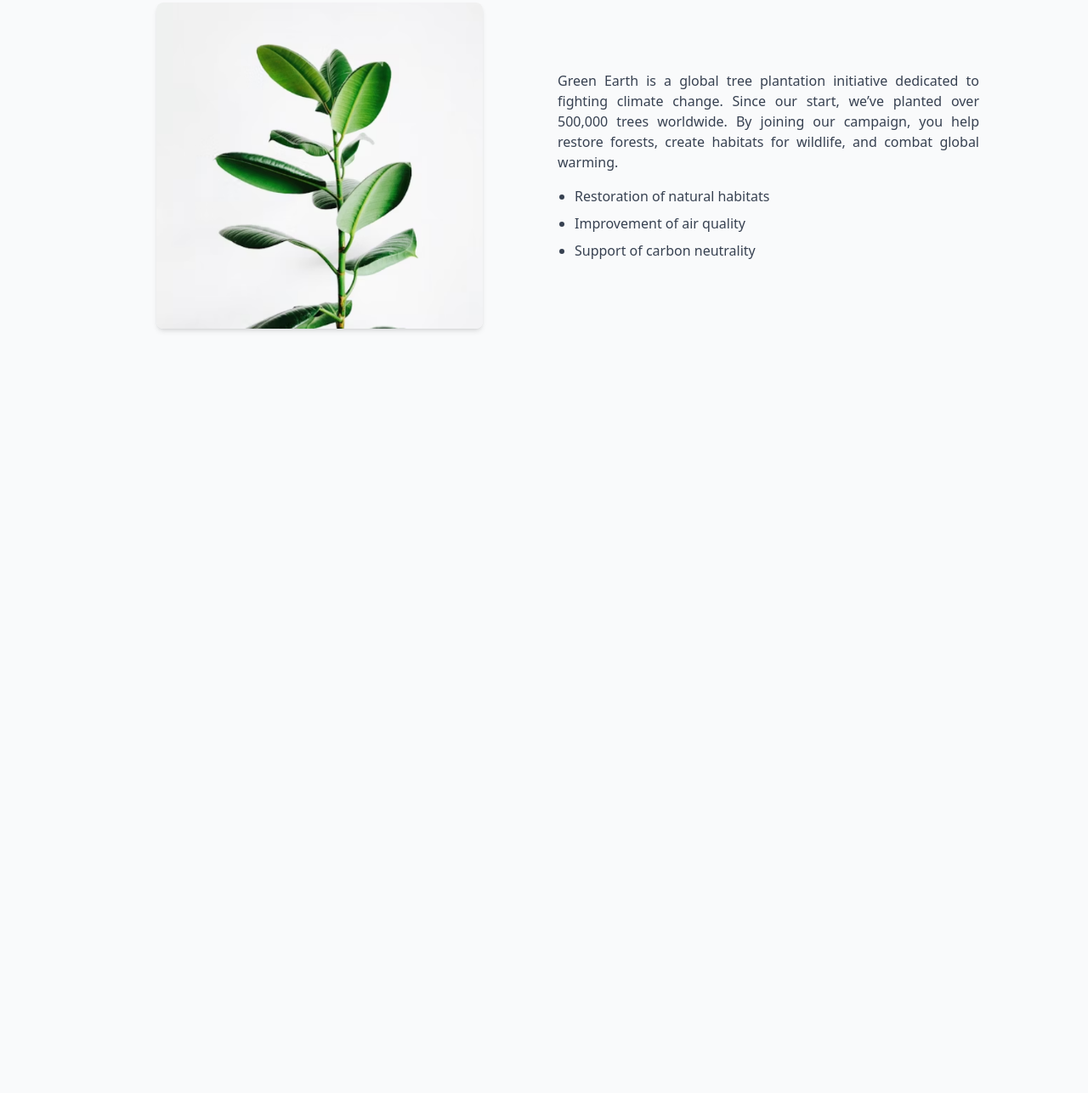
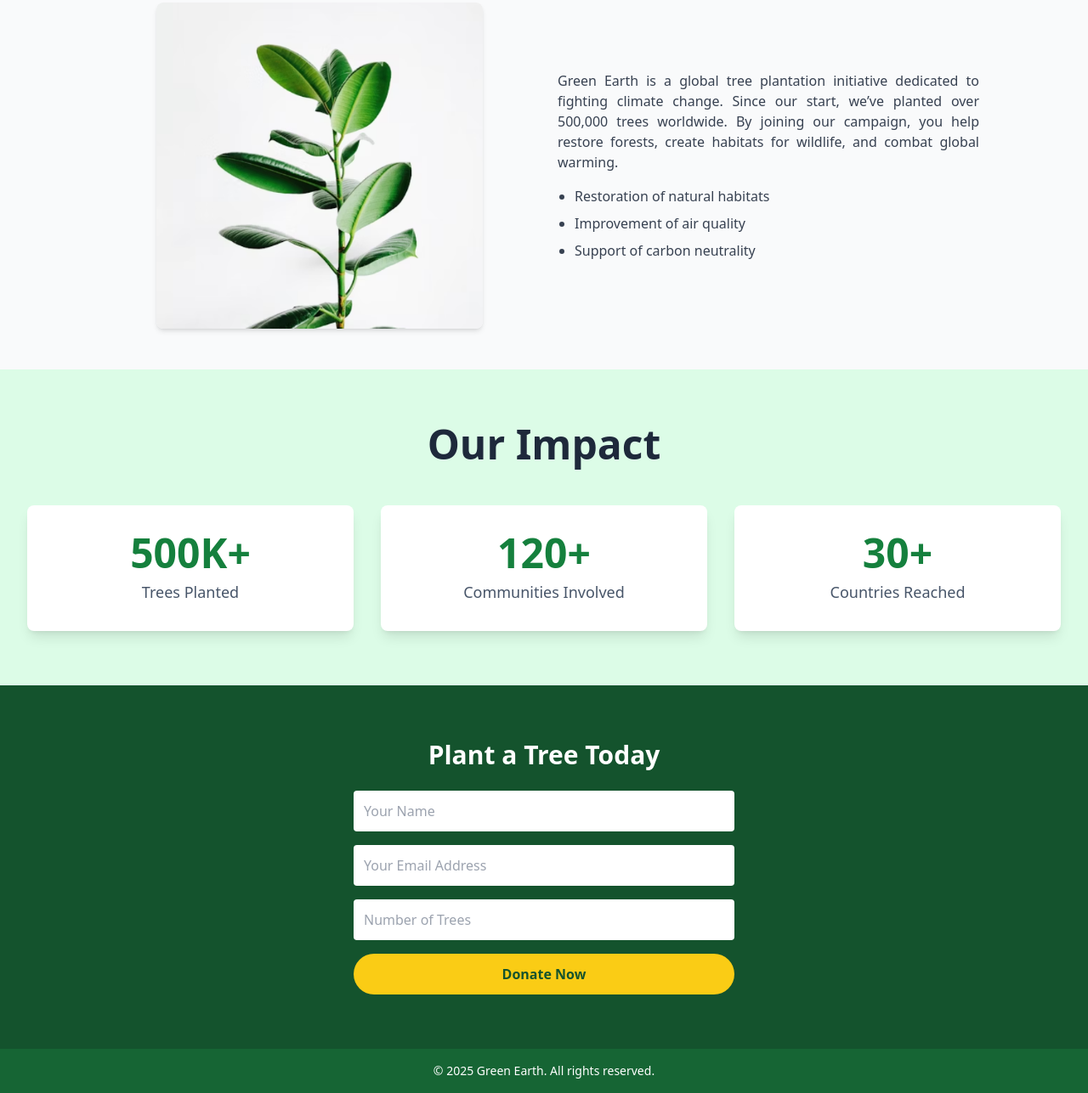
Before and after one commit to AMahfuj/green_earth, a plain HTML site: page index.html in a window 1280 px wide. Shown: the part 665-1952 px from the top of the page at 85% size. Before the commit the page ends 1100 px from the top, so only its background shows below. Drawn offline with nearby package versions, Linux system fonts and the light colour scheme.

Commit message:
added impact,form and footer section

```diff
--- a/index.html
+++ b/index.html
@@ -128,5 +128,96 @@
         </div>
       </div>
     </section>
+
+     <!--  Impact -->
+    <section class="class="bg-gray-50" mt-16 py-10">
+      <div class="w-full bg-green-100 py-16 px-4 md:px-8">
+        <div class="max-w-7xl mx-auto text-center">
+            <h2 class="text-4xl md:text-5xl font-extrabold text-slate-800 mb-12">Our Impact</h2>
+            <div class="grid grid-cols-1 md:grid-cols-3 gap-8">
+                <!-- Card 1 -->
+                <div class="bg-white p-8 rounded-lg shadow-lg">
+                    <p class="text-4xl md:text-5xl font-bold text-green-700 mb-2">500K+</p>
+                    <p class="text-slate-600 text-lg">Trees Planted</p>
+                </div>
+                <!-- Card 2 -->
+                <div class="bg-white p-8 rounded-lg shadow-lg">
+                    <p class="text-4xl md:text-5xl font-bold text-green-700 mb-2">120+</p>
+                    <p class="text-slate-600 text-lg">Communities Involved</p>
+                </div>
+                <!-- Card 3 -->
+                <div class="bg-white p-8 rounded-lg shadow-lg">
+                    <p class="text-4xl md:text-5xl font-bold text-green-700 mb-2">30+</p>
+                    <p class="text-slate-600 text-lg">Countries Reached</p>
+                </div>
+            </div>
+        </div>
+    </div>
+    </section>
+
+
+
+    <!--Form -->
+    <section id="donate" class="bg-green-900 text-white py-16 px-4 text-center">
+      <h2 class="text-2xl md:text-3xl font-bold mb-6">Plant a Tree Today</h2>
+      <form class="max-w-md mx-auto space-y-4">
+        <input
+          type="text"
+          placeholder="Your Name"
+          class="w-full p-3 rounded text-green-900"
+        />
+        <input
+          type="email"
+          placeholder="Your Email Address"
+          class="w-full p-3 rounded text-green-900"
+        />
+        <input
+          type="number"
+          placeholder="Number of Trees"
+          class="w-full p-3 rounded text-green-900"
+        />
+        <button
+          type="submit"
+          class="w-full bg-yellow-400 text-green-900 py-3 rounded-full font-semibold"
+        >
+          Donate Now
+        </button>
+      </form>
+    </section>
+
+     <!-- Footer -->
+    <footer class="bg-green-800 text-white text-center py-4 text-sm">
+      © 2025 Green Earth. All rights reserved.
+    </footer>
+
+    <!-- Modal -->
+    <div
+      id="modal"
+      class="fixed inset-0 bg-black bg-opacity-50 hidden items-center justify-center"
+    >
+      <div class="bg-white rounded-lg p-6 max-w-md w-full">
+        <h2 id="modal-title" class="text-xl font-bold mb-2"></h2>
+        <img
+          id="modal-img"
+          src=""
+          alt=""
+          class="w-full h-48 object-cover rounded mb-3"
+        />
+        <p id="modal-desc" class="text-gray-700 mb-3"></p>
+        <p class="font-bold">Price: $<span id="modal-price"></span></p>
+        <button
+          onclick="closeModal()"
+          class="mt-4 bg-green-700 hover:bg-green-800 text-white px-4 py-2 rounded"
+        >
+          Close
+        </button>
+      </div>
+    </div>
+
+    <!-- JS -->
+    <script src="script.js"></script>
   </body>
 </html>
+
+  </body>
+</html>
```
